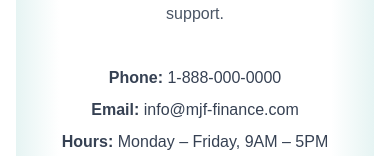
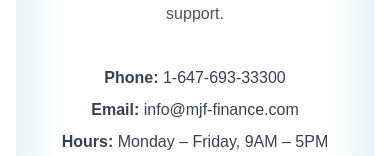
Before and after one commit to stevej00171/my-website, a Next.js app: page /contact in a window 390 px wide. Shown: the part 347-503 px from the top of the page. Built offline with nearby package versions, Linux system fonts and the light colour scheme.

Commit message:
Updated phone number in contact page

```diff
--- a/app/contact/page.tsx
+++ b/app/contact/page.tsx
@@ -33,7 +33,7 @@ export default function ContactPage() {
 
         {/* CONTACT INFO */}
         <div className="space-y-2 text-gray-700">
-          <p><strong>Phone:</strong> 1-888-000-0000</p>
+          <p><strong>Phone:</strong> 1-647-693-33300</p>
           <p><strong>Email:</strong> info@mjf-finance.com</p>
           <p><strong>Hours:</strong> Monday – Friday, 9AM – 5PM</p>
         </div>
```
